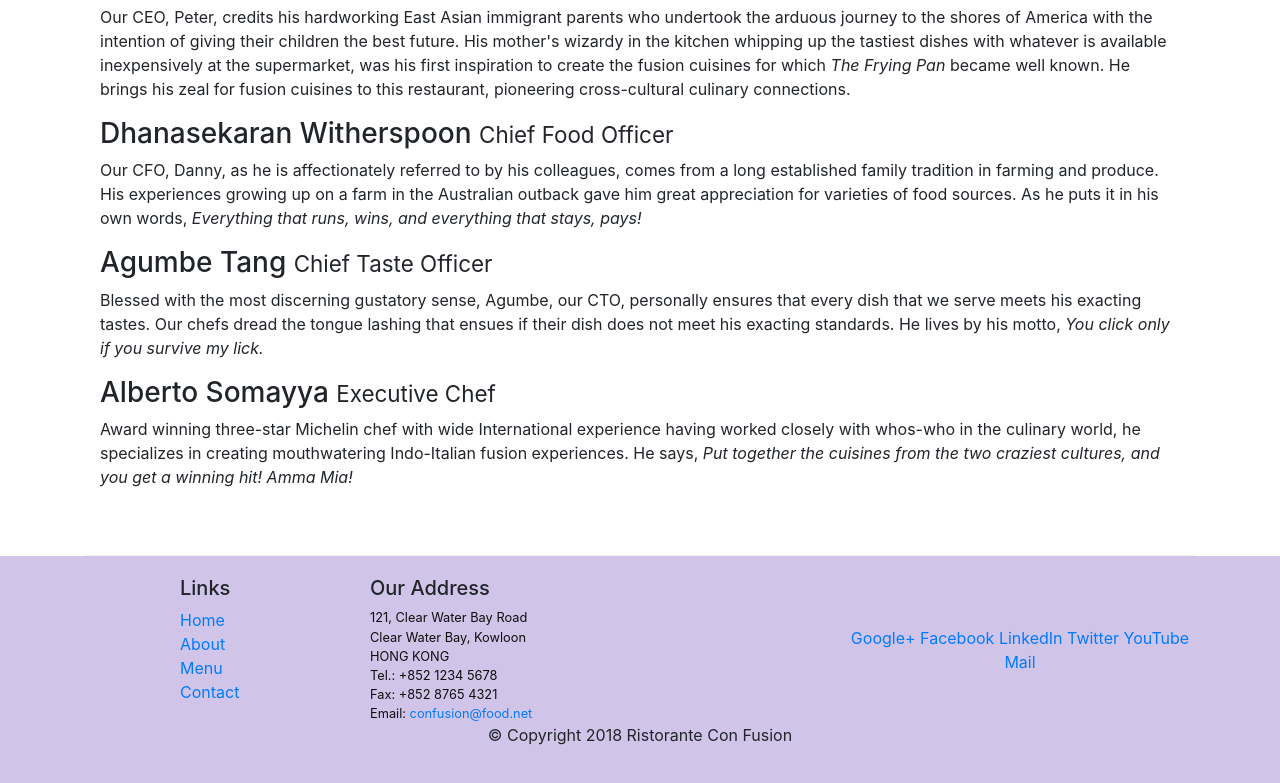
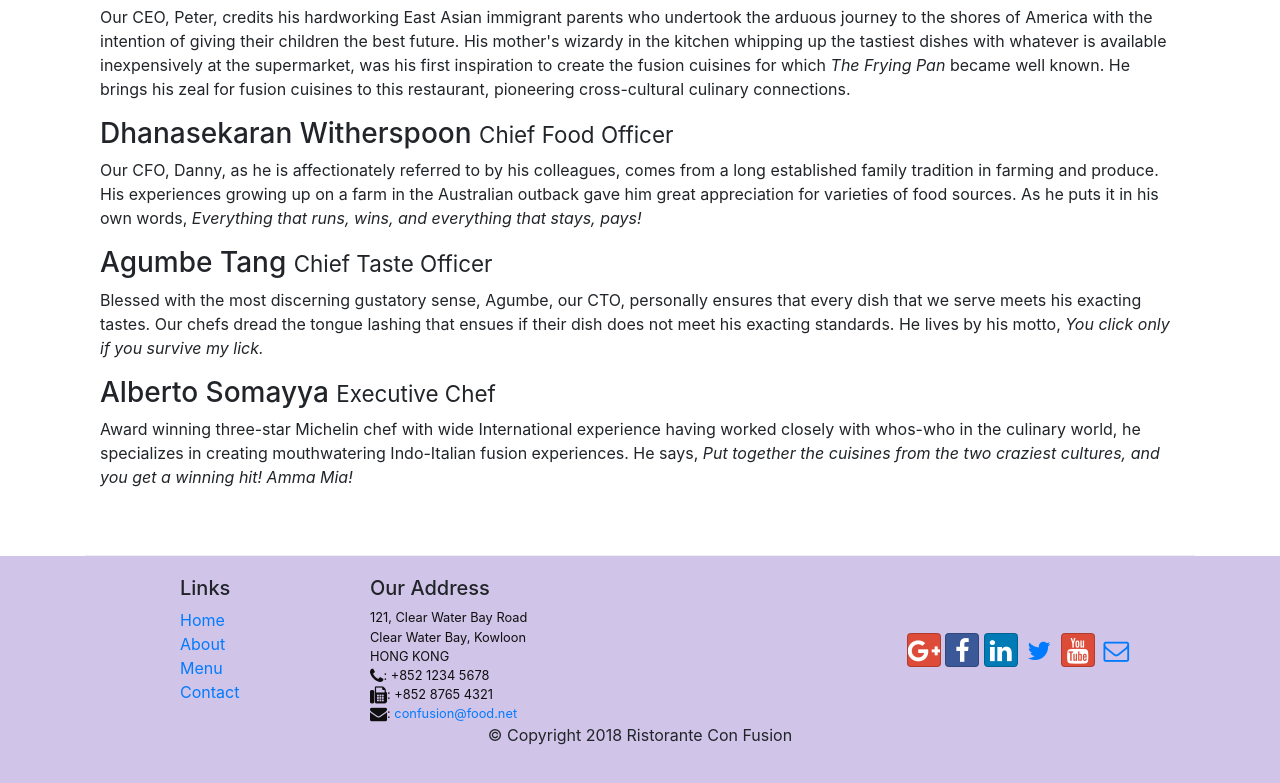
Before and after one commit to cledi01/learningBootstrap, a website: page aboutus.html in a window 1280 px wide. Shown: the part 998-1781 px from the top of the page. Drawn offline with nearby package versions, Linux system fonts and the light colour scheme.

Commit message:
icon fonts

```diff
--- a/aboutus.html
+++ b/aboutus.html
@@ -8,6 +8,8 @@
 
     <!-- Bootstrap CSS -->
     <link rel="stylesheet" href="node_modules/bootstrap/dist/css/bootstrap.min.css">
+    <link rel="stylesheet" href="node_modules/font-awesome/css/font-awesome.min.css">
+    <link rel="stylesheet" href="node_modules/bootstrap-social/bootstrap-social.css">
     <link rel="stylesheet" href="css/styles.css">
     <title>Ristorante Con Fusion: About Us</title>
 
@@ -22,10 +24,10 @@
             <a class="navbar-brand mr-auto" href="./index.html">Ristorante Con Fusion</a>
             <div class="collapse navbar-collapse" id="Navbar">
                 <ul class="navbar-nav mr-auto">
-                    <li class="nav-item"><a class="nav-link" href='./index.html'>Home</a></li>
-                    <li class="nav-item active"><a class="nav-link" href='#'>About</a></li>
-                    <li class="nav-item"><a class="nav-link" href='#'>Menu</a></li>
-                    <li class="nav-item"><a class="nav-link" href='#'>Contact</a></li>
+                    <li class="nav-item active"><a class="nav-link" href='./index.html'><span class="fa fa-home"> Home</span></a></li>
+                    <li class="nav-item"><a class="nav-link" href='#'><span class="fa fa-info"> About</span></a></li>
+                    <li class="nav-item"><a class="nav-link" href='#'><span class="fa fa-list fa-lg"> Menu</span></a></li>
+                    <li class="nav-item"><a class="nav-link" href='#'><span class="fa fa-address-card fa-lg"> Contact</span></a></li>
                 </ul>
             </div>
         </div>
@@ -100,19 +102,19 @@
 		              121, Clear Water Bay Road<br>
 		              Clear Water Bay, Kowloon<br>
 		              HONG KONG<br>
-		              Tel.: +852 1234 5678<br>
-		              Fax: +852 8765 4321<br>
-		              Email: <a href="mailto:confusion@food.net">confusion@food.net</a>
+		              <i class="fa fa-phone fa-lg"></i>: +852 1234 5678<br>
+		              <i class="fa fa-fax fa-lg"></i>: +852 8765 4321<br>
+		              <i class="fa fa-envelope fa-lg"></i>: <a href="mailto:confusion@food.net">confusion@food.net</a>
 		           </address>
                 </div>
                 <div class="col-12 col-sm-4 align-self-center">
                     <div class="text-center">
-                        <a href="http://google.com/+">Google+</a>
-                        <a href="http://www.facebook.com/profile.php?id=">Facebook</a>
-                        <a href="http://www.linkedin.com/in/">LinkedIn</a>
-                        <a href="http://twitter.com/">Twitter</a>
-                        <a href="http://youtube.com/">YouTube</a>
-                        <a href="mailto:">Mail</a>
+                        <a class="btn btn-social-icon btn-google" href="http://google.com/+"><i class="fa fa-google-plus fa-lg"></i></a>
+                        <a class="btn btn-social-icon btn-facebook" href="http://www.facebook.com/profile.php?id="><i class="fa fa-facebook fa-lg"></i></a>
+                        <a class="btn btn-social-icon btn-linkedin" href="http://www.linkedin.com/in/"><i class="fa fa-linkedin fa-lg"></i></a>
+                        <a class="btn btn-social-icon twitter" href="http://twitter.com/"><i class="fa fa-twitter fa-lg"></i></a>
+                        <a class="btn btn-social-icon btn-google" href="http://youtube.com/"><i class="fa fa-youtube fa-lg"></i></a>
+                        <a class="btn btn-social-icon" href="mailto:"><i class="fa fa-envelope-o fa-lg"></i></a>
                     </div>
                 </div>
            </div>
--- a/package.json
+++ b/package.json
@@ -15,6 +15,8 @@
   },
   "dependencies": {
     "bootstrap": "^4.0.0",
+    "bootstrap-social": "^5.1.1",
+    "font-awesome": "^4.7.0",
     "jquery": "^3.3.1",
     "popper.js": "^1.12.9"
   }
```
Also changed, not shown: index.html (+15 -13 lines), 1 other file.
